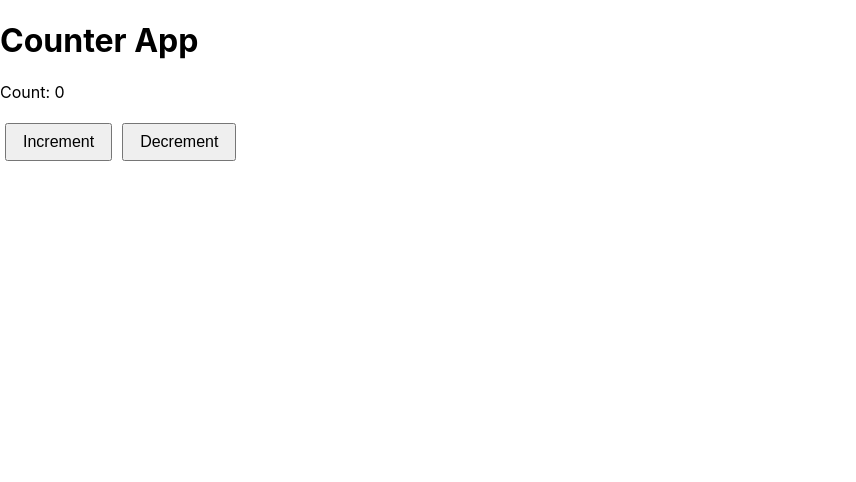
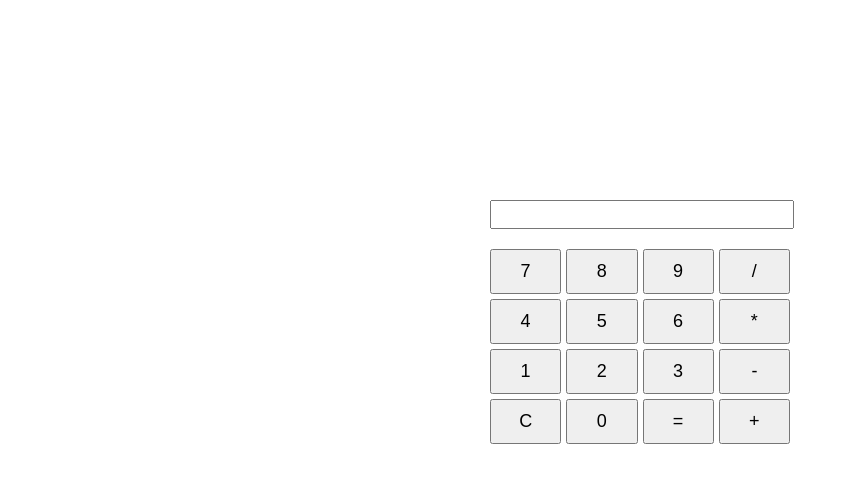
Before and after one commit to johnrichardjori/flag, a React (Create React App) app: page / in a window 1280 px wide. Shown: the top 482 px of the page, without its empty margins (0-856 px from the left). Built offline with nearby package versions, Linux system fonts and the light colour scheme.

Commit message:
Changes saved

```diff
--- /dev/null
+++ b/src/Calculator/Calculator.css
@@ -0,0 +1,29 @@
+.calculator {
+  width: 300px;
+  margin: 0 auto;
+  text-align: center;
+  margin-top: 200px;
+}
+
+input[type="text"] {
+  width: calc(100% - 10px);
+  margin-bottom: 10px;
+  padding: 5px;
+}
+
+.result {
+  font-size: 24px;
+  margin-bottom: 10px;
+}
+
+.buttons {
+  display: grid;
+  grid-template-columns: repeat(4, 1fr);
+  grid-gap: 5px;
+}
+
+button {
+  padding: 10px;
+  font-size: 18px;
+  cursor: pointer;
+}
--- /dev/null
+++ b/src/Calculator/Calculator.js
@@ -0,0 +1,41 @@
+import React, { useState } from "react";
+import "./Calculator.css";
+
+function Calculator() {
+  const [expression, setExpression] = useState("");
+  const [result, setResult] = useState("");
+
+  const handleClick = (value) => {
+    if (value === "=") {
+      try {
+        setResult(eval(expression) || "Error");
+      } catch (error) {
+        setResult("Error");
+      }
+      setExpression("");
+    } else if (value === "C") {
+      setExpression("");
+      setResult("");
+    } else {
+      setExpression((prevExpression) => prevExpression + value);
+    }
+  };
+
+  return (
+    <div className="calculator">
+      <input type="text" value={expression} readOnly />
+      <div className="result">{result}</div>
+      <div className="buttons">
+        {[7, 8, 9, "/", 4, 5, 6, "*", 1, 2, 3, "-", "C", 0, "=", "+"].map(
+          (value, index) => (
+            <button key={index} onClick={() => handleClick(value)}>
+              {value}
+            </button>
+          )
+        )}
+      </div>
+    </div>
+  );
+}
+
+export default Calculator;
--- a/src/index.js
+++ b/src/index.js
@@ -6,12 +6,13 @@ import reportWebVitals from "./reportWebVitals";
 // import Flag from "./Flag/Flag";
 // import Stopwatch from "./Stopwatch/Stopwatch";
 // import FullNameForm from "./Fullname/Fullname";
-import Counter from "./Counter/Counter";
+// import Counter from "./Counter/Counter";
+import Calculator from "./Calculator/Calculator";
 
 const root = ReactDOM.createRoot(document.getElementById("root"));
 root.render(
   <React.StrictMode>
-    <Counter />
+    <Calculator />
   </React.StrictMode>
 );
 
```
